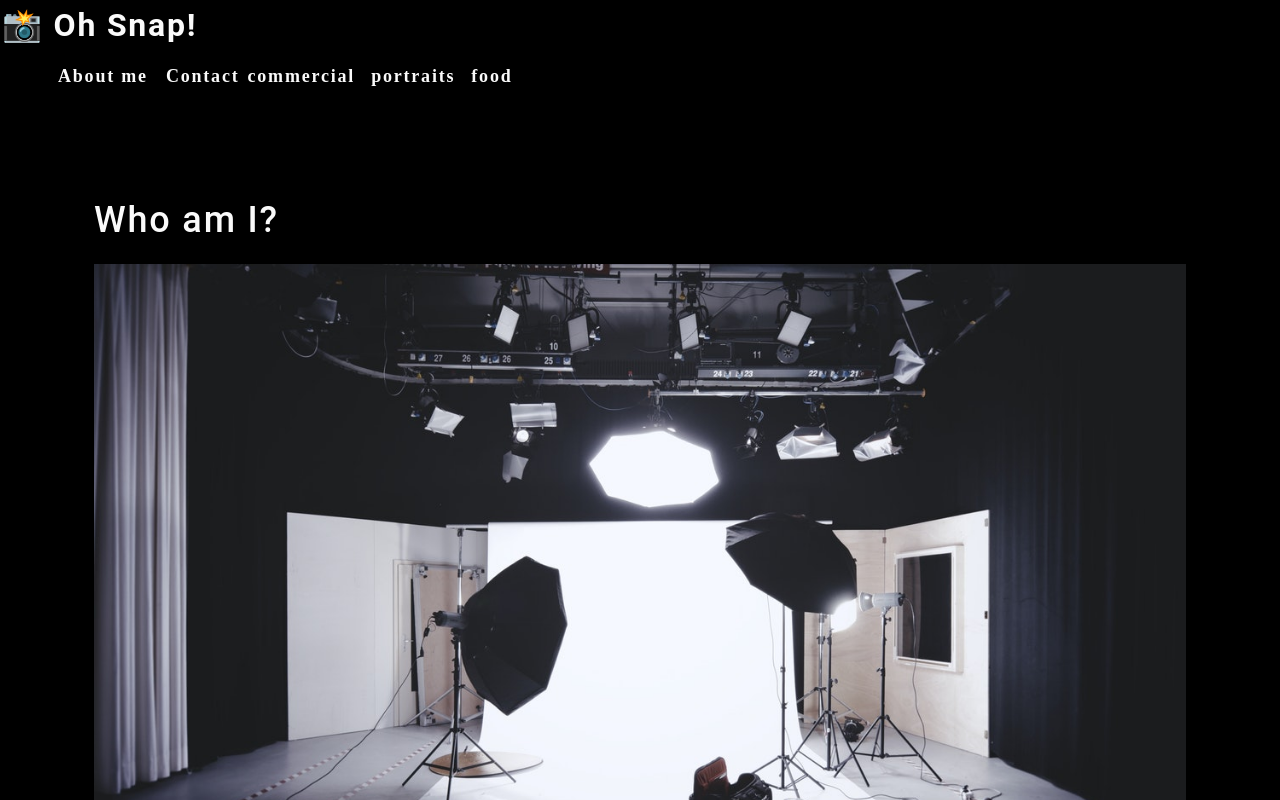
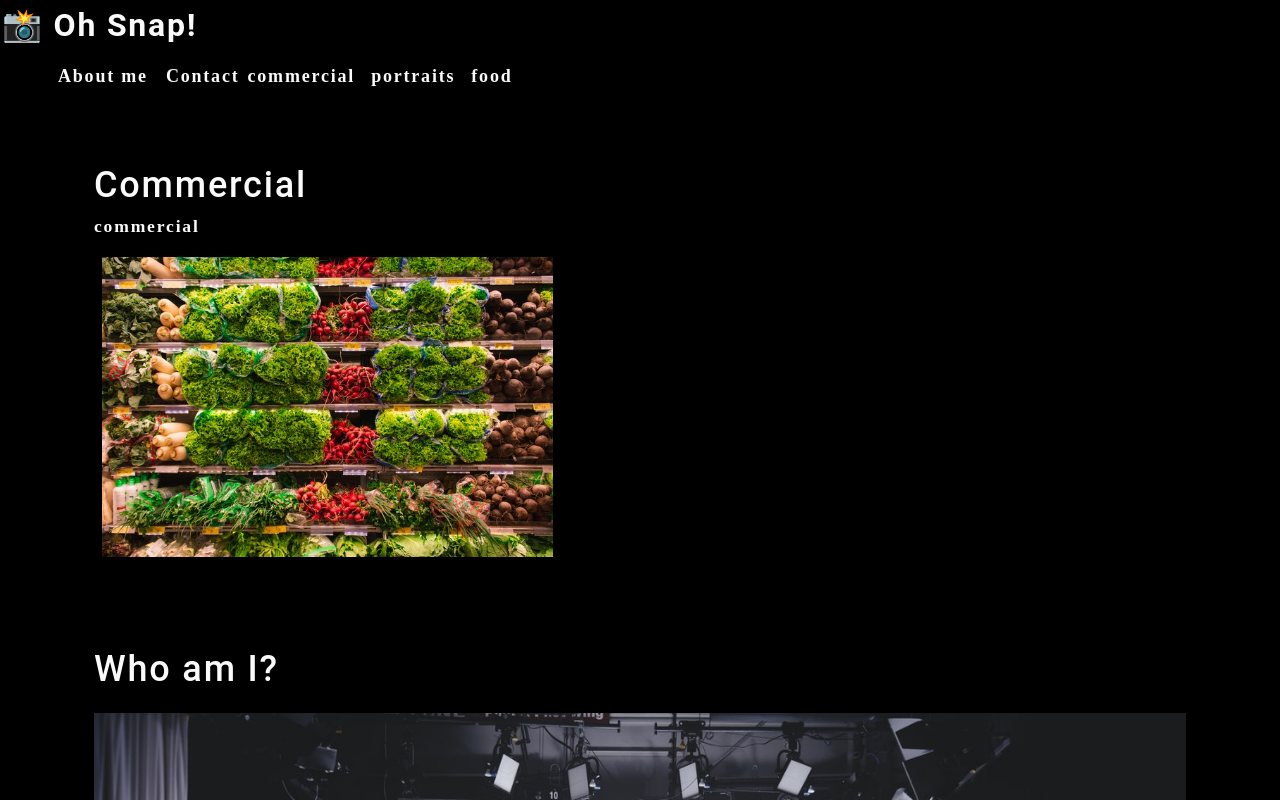
Before and after one commit to durganp1/photo-port, a React (Create React App) app: page / in a window 1280 px wide. Shown: the top 800 px of the page. Built offline with nearby package versions, Linux system fonts and the light colour scheme.

Commit message:
added Gallery component

```diff
--- a/src/App.js
+++ b/src/App.js
@@ -3,6 +3,7 @@
 import React from 'react';
 import About from './components/About';
 import Nav from './components/Nav';
+import Gallery from './components/Gallery';
 
 
 function App() {
@@ -11,6 +12,7 @@
     <div>
       <Nav></Nav>
       <main>
+        <Gallery></Gallery>
         <About></About>
       </main>
     </div>
--- /dev/null
+++ b/src/components/Gallery/index.js
@@ -0,0 +1,28 @@
+
+
+import React from 'react';
+import { capitalizeFirstLetter } from '../../utils/helpers';
+import photo from '../../assets/small/commercial/0.jpg';
+
+
+function Gallery(props) {
+    const currentCategory = {
+        name: 'commercial',
+        description: 'Photos of grocery stores, food trucks, and other commercial projects',
+    };
+    return(
+        <section>
+            <h1>{capitalizeFirstLetter(currentCategory.name)}</h1>
+            <p>{currentCategory.name}</p>
+            <div className = 'flex-row'>
+                <img
+                    src = {photo}
+                    alt = 'Commercial Example'
+                    className = 'img-thumbnail mx-1'
+                />
+            </div>
+        </section>
+    );
+}
+
+export default Gallery;
```
